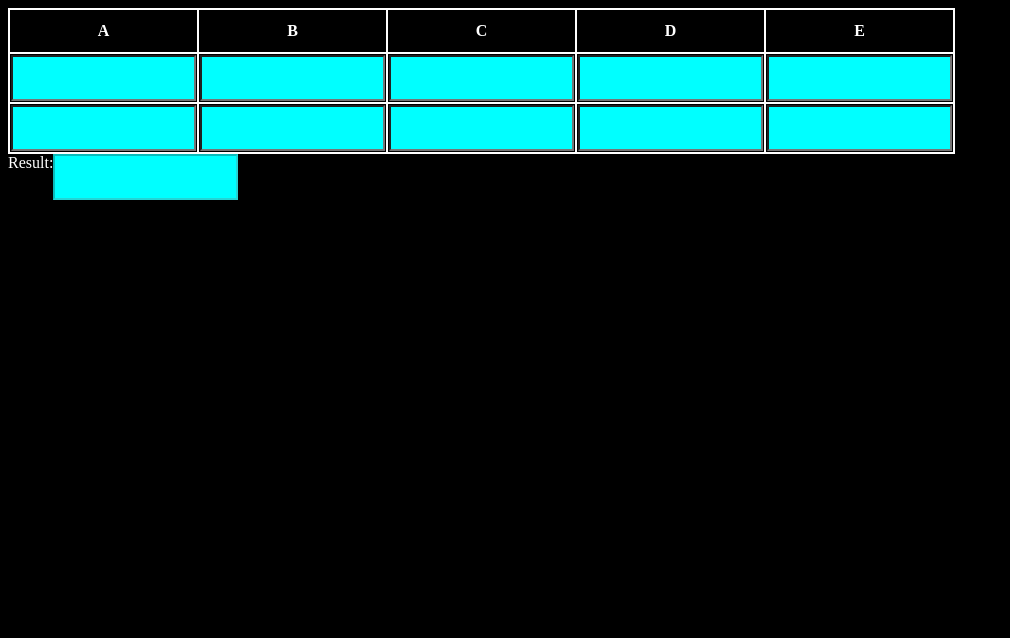
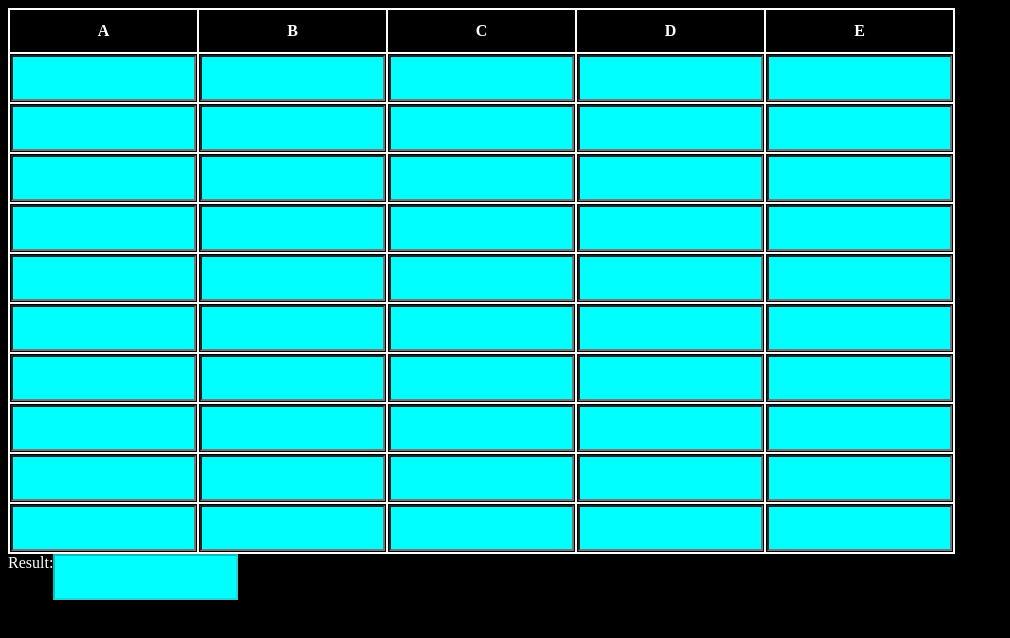
Before and after one commit to Am1trana/Techila-internship, a plain HTML site: page 2 April/table calculations.html in a window 1280 px wide. Shown: the whole page, without its empty margins (0-1010 px from the left). Drawn offline with Linux system fonts and the light colour scheme.

Commit message:
table added

```diff
--- a/2 April/table calculations.html
+++ b/2 April/table calculations.html
@@ -76,6 +76,62 @@
                     <td><input class="input" type="number" onchange="tableCalc()"></td>
                     <td><input class="input" type="number" onchange="tableCalc()"></td>
                 </tr>
+                <tr class="value">
+                    <td><input class="input" type="number" onchange="tableCalc()"></td>
+                    <td><input class="input" type="number" onchange="tableCalc()"></td>
+                    <td><input class="input" type="number" onchange="tableCalc()"></td>
+                    <td><input class="input" type="number" onchange="tableCalc()"></td>
+                    <td><input class="input" type="number" onchange="tableCalc()"></td>
+                </tr>
+                <tr class="value">
+                    <td><input class="input" type="number" onchange="tableCalc()"></td>
+                    <td><input class="input" type="number" onchange="tableCalc()"></td>
+                    <td><input class="input" type="number" onchange="tableCalc()"></td>
+                    <td><input class="input" type="number" onchange="tableCalc()"></td>
+                    <td><input class="input" type="number" onchange="tableCalc()"></td>
+                </tr>
+                <tr class="value">
+                    <td><input class="input" type="number" onchange="tableCalc()"></td>
+                    <td><input class="input" type="number" onchange="tableCalc()"></td>
+                    <td><input class="input" type="number" onchange="tableCalc()"></td>
+                    <td><input class="input" type="number" onchange="tableCalc()"></td>
+                    <td><input class="input" type="number" onchange="tableCalc()"></td>
+                </tr>
+                <tr class="value">
+                    <td><input class="input" type="number" onchange="tableCalc()"></td>
+                    <td><input class="input" type="number" onchange="tableCalc()"></td>
+                    <td><input class="input" type="number" onchange="tableCalc()"></td>
+                    <td><input class="input" type="number" onchange="tableCalc()"></td>
+                    <td><input class="input" type="number" onchange="tableCalc()"></td>
+                </tr>
+                <tr class="value">
+                    <td><input class="input" type="number" onchange="tableCalc()"></td>
+                    <td><input class="input" type="number" onchange="tableCalc()"></td>
+                    <td><input class="input" type="number" onchange="tableCalc()"></td>
+                    <td><input class="input" type="number" onchange="tableCalc()"></td>
+                    <td><input class="input" type="number" onchange="tableCalc()"></td>
+                </tr>
+                <tr class="value">
+                    <td><input class="input" type="number" onchange="tableCalc()"></td>
+                    <td><input class="input" type="number" onchange="tableCalc()"></td>
+                    <td><input class="input" type="number" onchange="tableCalc()"></td>
+                    <td><input class="input" type="number" onchange="tableCalc()"></td>
+                    <td><input class="input" type="number" onchange="tableCalc()"></td>
+                </tr>
+                <tr class="value">
+                    <td><input class="input" type="number" onchange="tableCalc()"></td>
+                    <td><input class="input" type="number" onchange="tableCalc()"></td>
+                    <td><input class="input" type="number" onchange="tableCalc()"></td>
+                    <td><input class="input" type="number" onchange="tableCalc()"></td>
+                    <td><input class="input" type="number" onchange="tableCalc()"></td>
+                </tr>
+                <tr class="value">
+                    <td><input class="input" type="number" onchange="tableCalc()"></td>
+                    <td><input class="input" type="number" onchange="tableCalc()"></td>
+                    <td><input class="input" type="number" onchange="tableCalc()"></td>
+                    <td><input class="input" type="number" onchange="tableCalc()"></td>
+                    <td><input class="input" type="number" onchange="tableCalc()"></td>
+                </tr>
             </tbody>
 
 
```
